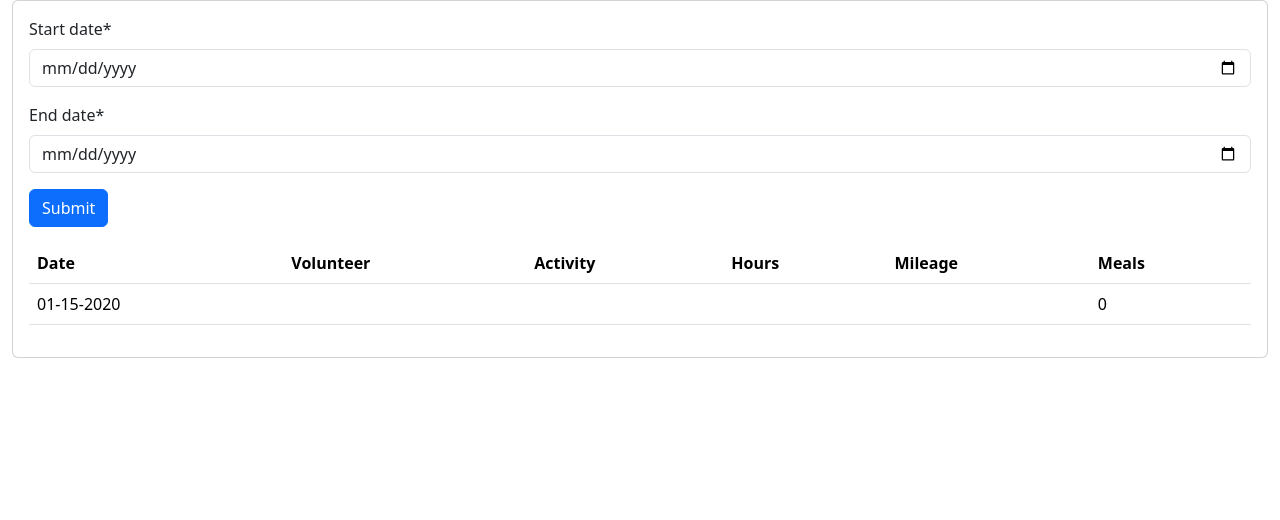
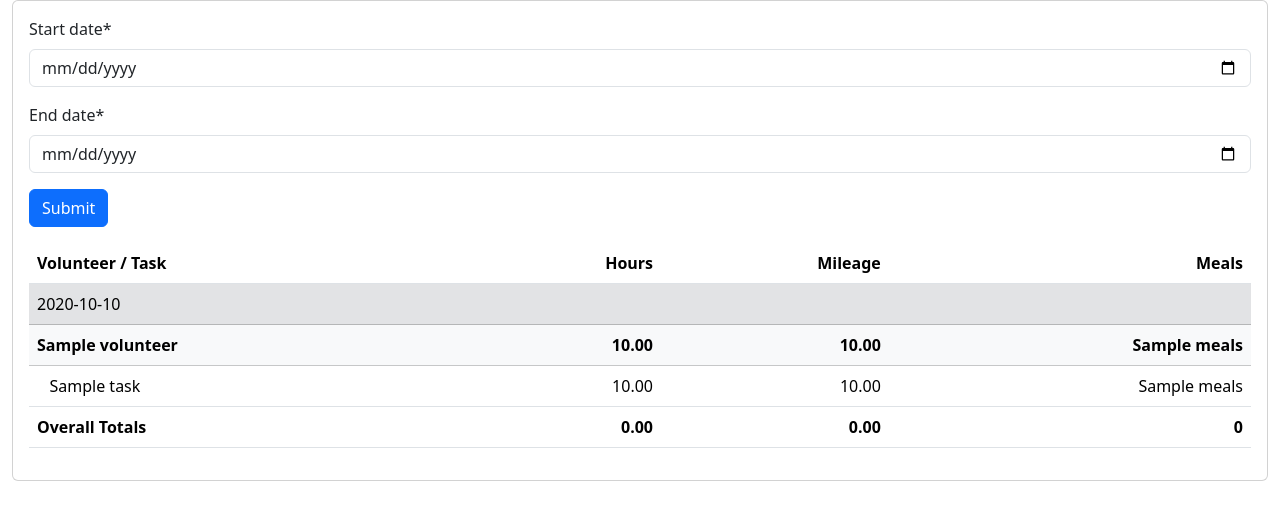
Before and after one commit to dcfix/wcc.exmado, a Django app: template src/volunteer/templates/volunteer/rpt_timeframe.html in a window 1280 px wide. Shown: the part 56-576 px from the top of the page. Run offline with Django 3.2, Linux system fonts and the light colour scheme; tables that the repository leaves empty hold one stand-in row (values such as "Sample post"); the template is opened without the code that fills it: values that come from a table or form of the project are taken from there, most other values are stand-ins (such as "Sample title", 1, 10 or a date in 2020); some libraries are stand-ins or nearby versions.

Commit message:
updating volunteer summary report

```diff
--- a/src/config/settings.py
+++ b/src/config/settings.py
@@ -25,7 +25,7 @@ SECRET_KEY = 'ju)p=)zdu&y+4pa33qm_e*r9&#9yy&0tk@$((iey7#21*b89(m'
 # SECURITY WARNING: don't run with debug turned on in production!
 DEBUG = True
 
-ALLOWED_HOSTS = ['wcc.exmado.com', 'exmado.com', 'localhost']
+ALLOWED_HOSTS = ['wcc.exmado.com', 'exmado.com', 'localhost', "127.0.0.1"]
 
 
 # Application definition
--- a/src/volunteer/templates/volunteer/rpt_timeframe.html
+++ b/src/volunteer/templates/volunteer/rpt_timeframe.html
@@ -9,15 +9,43 @@
                 {% crispy form %}
                 <div class="card-text">
                     <table class="table">
-                        <tr><th>Date</th><th>Volunteer</th><th>Activity</th><th>Hours</th><th>Mileage</th><th>Meals</th></tr>
-                    {% for entry in entries %}
-                        <tr><td>{{ entry.volunteer_date | date:'m-d-Y' }}</td>
-                            <td>{{ entry.volunteer__username }}</td>
-                            <td>{{ entry.volunteer_task__desc }}</td>
-                            <td>{{ entry.total_hours|floatformat:"2" }}</td>
-                            <td>{{ entry.total_mileage|floatformat:"2"}}</td>
-                            <td>{{ entry.total_meals|default:0 }}</td></tr>
-                    {% endfor %}
+                        <tr><th>Volunteer / Task</th><th class="text-end">Hours</th><th class="text-end">Mileage</th><th class="text-end">Meals</th></tr>
+                    {% if grouped %}
+                        {% for date, volunteers in grouped.items %}
+                            <tr class="table-secondary"><td colspan="4">{{ date|date:"Y-m-d" }}</td></tr>
+                            {% for vol_name, vol_data in volunteers.items %}
+                                <tr class="table-light">
+                                    <td><strong>{{ vol_name }}</strong></td>
+                                    <td class="text-end"><strong>{{ vol_data.totals.hours|default:0|floatformat:"2" }}</strong></td>
+                                    <td class="text-end"><strong>{{ vol_data.totals.mileage|default:0|floatformat:"2" }}</strong></td>
+                                    <td class="text-end"><strong>{{ vol_data.totals.meals|default:0 }}</strong></td>
+                                </tr>
+                                {% for task_name, task_totals in vol_data.tasks.items %}
+                                    <tr>
+                                        <td>&nbsp;&nbsp;&nbsp;{{ task_name }}</td>
+                                        <td class="text-end">{{ task_totals.hours|default:0|floatformat:"2" }}</td>
+                                        <td class="text-end">{{ task_totals.mileage|default:0|floatformat:"2" }}</td>
+                                        <td class="text-end">{{ task_totals.meals|default:0 }}</td>
+                                    </tr>
+                                {% endfor %}
+                            {% endfor %}
+                        {% endfor %}
+                    {% else %}
+                        {% for entry in entries %}
+                            <tr>
+                                <td>{{ entry.volunteer__username }}</td>
+                                <td class="text-end">{{ entry.total_hours|default:0|floatformat:"2" }}</td>
+                                <td class="text-end">{{ entry.total_mileage|default:0|floatformat:"2" }}</td>
+                                <td class="text-end">{{ entry.total_meals|default:0 }}</td>
+                            </tr>
+                        {% endfor %}
+                    {% endif %}
+                        <tr class="fw-bold">
+                            <td>Overall Totals</td>
+                            <td class="text-end">{{ overall.total_hours|default:0|floatformat:"2" }}</td>
+                            <td class="text-end">{{ overall.total_mileage|default:0|floatformat:"2" }}</td>
+                            <td class="text-end">{{ overall.total_meals|default:0 }}</td>
+                        </tr>
                     </table>
                 </div>
             </div>
```
Also changed, not shown: src/volunteer/views.py (+50 -4 lines).
